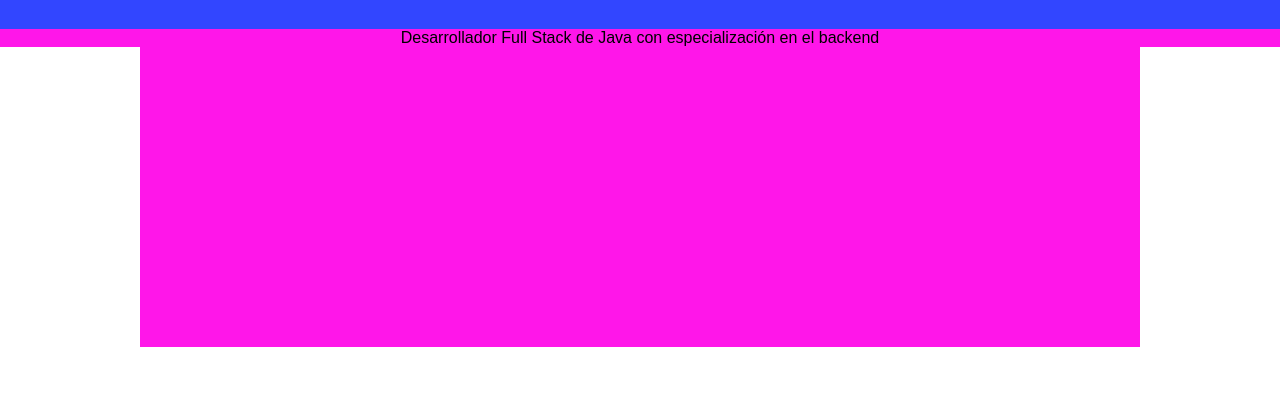
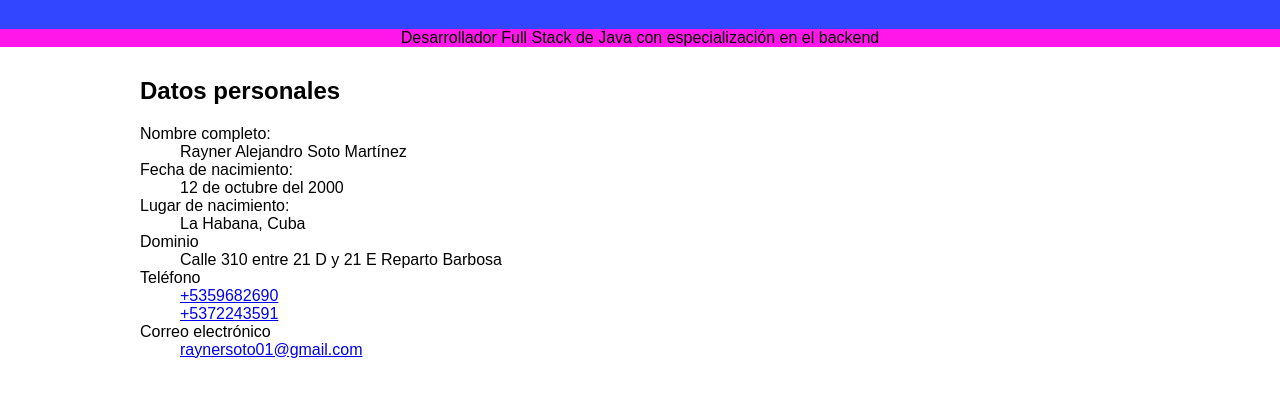
Before and after one commit to RaynerSoto/RaynerSoto.github.io, a plain HTML site: page index.html in a window 1280 px wide. Shown: the part 71-468 px from the top of the page. Drawn offline with Linux system fonts and the light colour scheme.

Commit message:
Version 1.0 Curriculum

```diff
--- a/index.html
+++ b/index.html
@@ -12,9 +12,30 @@
   <div style="background-color: #ff16e9;color: black;text-align: center">
       Desarrollador Full Stack de Java con especialización en el backend
   </div>
-  <section style="width: 1000px;background-color: #ff16e9;height: 300px;margin-left: auto;margin-right: auto">
+  <section style="width: 1000px;margin-left: auto;margin-right: auto;margin-top: 10px">
+      <div>
+          <section style="display: inline-block">
+              <h2>Datos personales</h2>
+              <dl>
+                  <dt>Nombre completo:</dt>
+                  <dd>Rayner Alejandro Soto Martínez</dd>
+                  <dt>Fecha de nacimiento:</dt>
+                  <dd>12 de octubre del 2000</dd>
+                  <dt>Lugar de nacimiento:</dt>
+                  <dd>La Habana, Cuba</dd>
+                  <dt>Dominio</dt>
+                  <dd>Calle 310 entre 21 D y 21 E Reparto Barbosa</dd>
+                  <dt>Teléfono</dt>
+                  <dd><a href="tel:+5359682690">+5359682690</a></dd>
+                  <dd><a href="tel:+5372243591">+5372243591</a></dd>
+                  <dt>Correo electrónico</dt>
+                  <dd><a href="mailto:raynersoto01@gmail.com">raynersoto01@gmail.com</a></dd>
+              </dl>
+          </section>
+          <section style="display: inline-block">
 
-
+          </section>
+      </div>
   </section>
 </body>
 </html>
```
